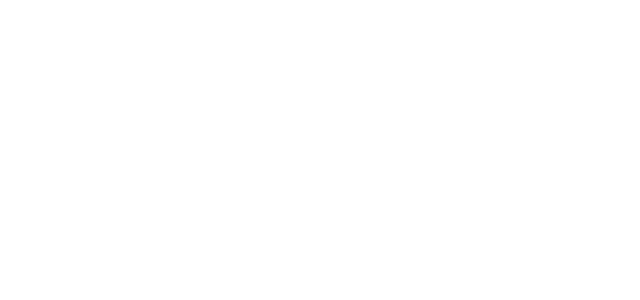
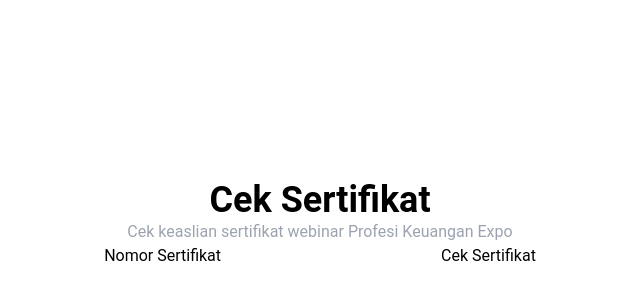
Before and after one commit to jetmiky/expo-certificate, a React (Vite) app: page / in a window 1280 px wide. Shown: the part 176-476 px from the top of the page, without its empty margins (320-960 px from the left). Built offline with nearby package versions, Linux system fonts and the light colour scheme.

Commit message:
Setup basic style and layout

```diff
--- a/src/App.tsx
+++ b/src/App.tsx
@@ -1,5 +1,19 @@
 function App() {
-  return <div></div>;
+  return (
+    <main className="min-h-screen w-full flex-center flex-col">
+      <h1 className="text-center">Cek Sertifikat</h1>
+      <p className="text-center text-gray-400">
+        Cek keaslian sertifikat webinar Profesi Keuangan Expo
+      </p>
+
+      <form>
+        <label htmlFor="certificateCode">Nomor Sertifikat</label>
+        <input id="certificateCode" name="certificateCode" type="text" />
+
+        <button type="submit">Cek Sertifikat</button>
+      </form>
+    </main>
+  );
 }
 
 export default App;
--- a/src/index.scss
+++ b/src/index.scss
@@ -1,3 +1,34 @@
 @import "tailwindcss/base";
 @import "tailwindcss/components";
 @import "tailwindcss/utilities";
+
+@layer base {
+  @font-face {
+    font-family: "Roboto";
+    src: url("https://fonts.googleapis.com/css2?family=Roboto:wght@400;700&display=swap");
+  }
+
+  body {
+    @apply font-sans text-sm md:text-base;
+  }
+
+  h1 {
+    @apply text-2xl font-bold md:text-4xl;
+  }
+
+  h2 {
+    @apply text-xl font-bold md:text-3xl;
+  }
+
+  h3 {
+    @apply text-lg font-bold md:text-2xl;
+  }
+
+  h4 {
+    @apply text-base font-bold md:text-lg;
+  }
+}
+
+.flex-center {
+  @apply flex items-center justify-center;
+}
--- a/tailwind.config.cjs
+++ b/tailwind.config.cjs
@@ -3,6 +3,9 @@ module.exports = {
   content: ["./src/**/*.{js,jsx,ts,tsx}"],
   theme: {
     extend: {},
+    fontFamily: {
+      sans: ["Roboto", "ui-sans-serif"],
+    },
   },
   plugins: [],
 };
```
